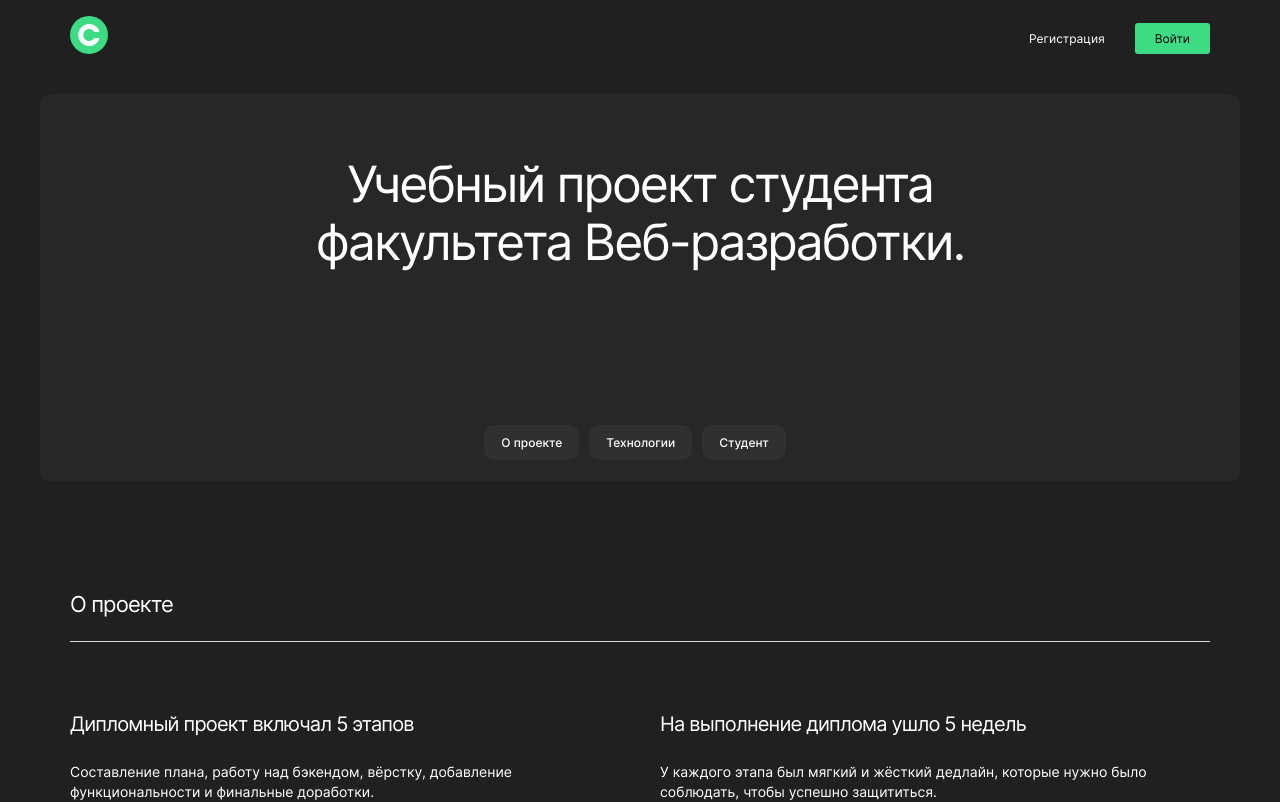
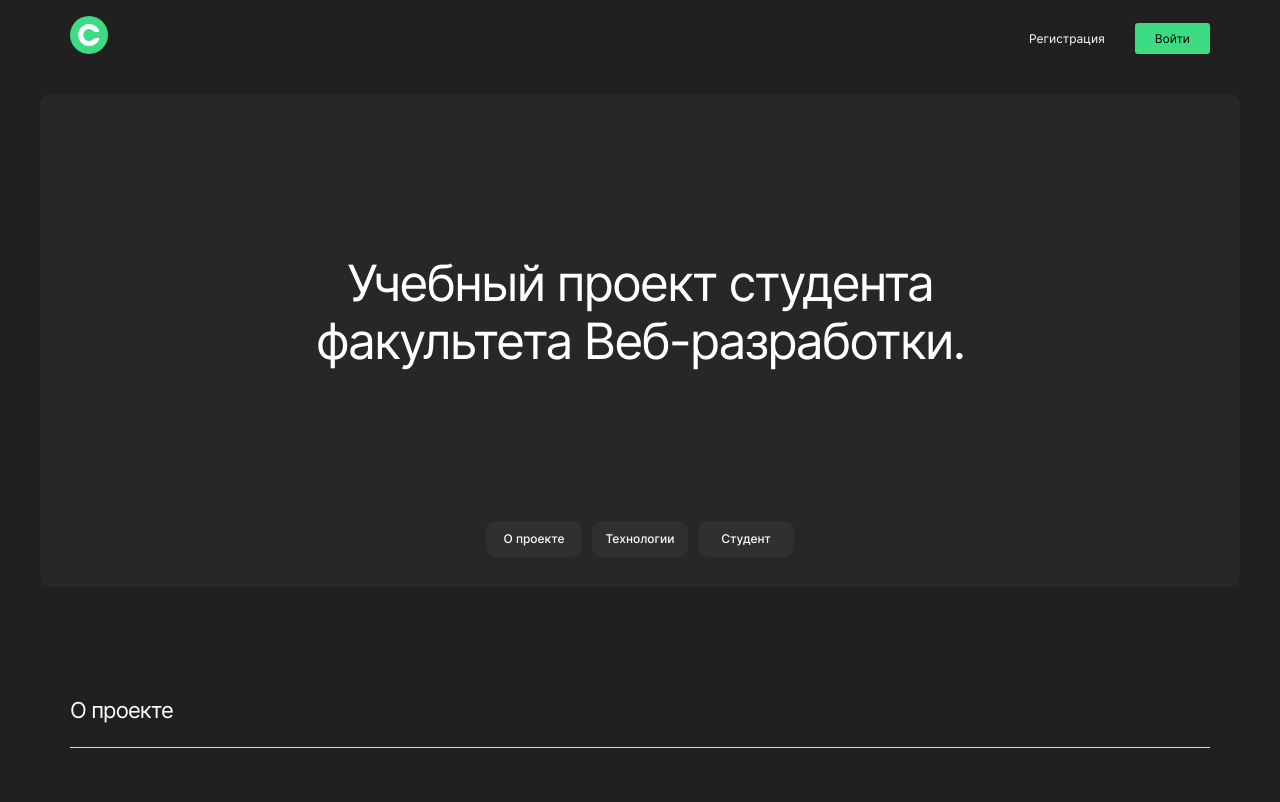
Before and after one commit to Anel1da/movies-explorer-frontend, a React (Create React App) app: page / in a window 1280 px wide. Shown: the top 802 px of the page. Built offline with nearby package versions, Linux system fonts and the light colour scheme.

Commit message:
доработанa высота блока promo

```diff
--- a/src/components/NavTab/NavTab.css
+++ b/src/components/NavTab/NavTab.css
@@ -15,31 +15,48 @@ margin: 0 auto 30px;
     margin: 0;
 }
 
+.navtab__link-item{
+    height: 36px;
+    width: 96px;
+    background-color: #303030;
+    border-radius: 10px;
+    margin-right: 10px;
+    border: none;
+    transition: all .5s ease;
+    display: flex;
+    justify-content: center;
+    align-items: center;
+}
+
+.navtab__link-item:last-of-type {
+    margin-right: 0;
+}
+
+.navtab__link-item:hover {
+    opacity: 0.6;
+    border-bottom: 2px solid #FFFFFF;
+  }
+
+  @media screen and (min-width: 320px) and (max-width: 767px) {
+    .navtab__link-item {
+        margin-right: 6px;
+        }
+}
+
 .navtab__link {
     font-weight: 500;
     font-size: 12px;
     line-height: 16px;
     text-decoration: none;
     color: #FFFFFF;
-    background-color: #303030;
-    border-radius: 10px;
-    border: none;
-    padding: 10px 17px;
-    margin-right: 10px;
-    transition: all .5s ease;
+
+
 }
 
 @media screen and (min-width: 320px) and (max-width: 767px) {
     .navtab__link {
-        padding: 5px 15px;
-        margin-right: 6px;
         font-weight: 500;
         font-size: 10px;
         line-height: 16px;
         }
 }
-
-.navtab__link:hover {
-    opacity: 0.6;
-    border-bottom: 2px solid #FFFFFF;
-  }
--- a/src/components/NavTab/NavTab.js
+++ b/src/components/NavTab/NavTab.js
@@ -6,17 +6,17 @@ export default function NavTab() {
   return (
     <nav className="navtab">
       <ul className="navtab__navigation">
-        <li>
+        <li className="navtab__link-item">
           <a href="#about" className="navtab__link">
             О проекте
           </a>
         </li>
-        <li>
+        <li className="navtab__link-item">
           <a href="#tech" className="navtab__link">
             Технологии
           </a>
         </li>
-        <li>
+        <li className="navtab__link-item">
           <a href="#student" className="navtab__link">
             Студент
           </a>
--- a/src/components/Promo/Promo.css
+++ b/src/components/Promo/Promo.css
@@ -32,7 +32,7 @@
     max-width: 730px;
     font-style: normal;
     font-weight: normal;
-    margin: 61px auto 161px;
+    margin: 160px auto 151px;
 
   }
 
```
